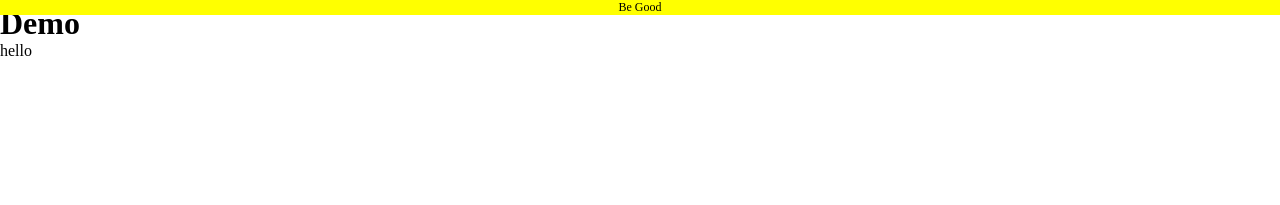
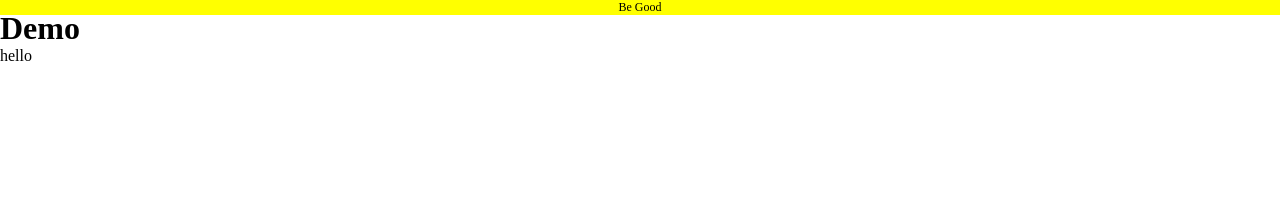
Before and after one commit to gothamgo/demo, a Jekyll site: the page built from index.html, in a window 1280 px wide. Shown: the top 205 px of the page. Built offline with Jekyll 4.4.1, drawn with Linux system fonts in a browser that asks for light colours.

Commit message:
Update index.html

```diff
--- a/index.html
+++ b/index.html
@@ -4,7 +4,7 @@ layout: default
 
 <style>
   div.content-wrapper {
-    padding: 5px 0px 0px 0px;
+    margin: 10px 0px 0px 0px;
   }
 </style>
 
```
